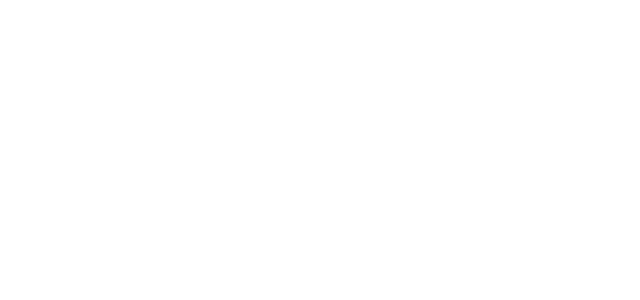
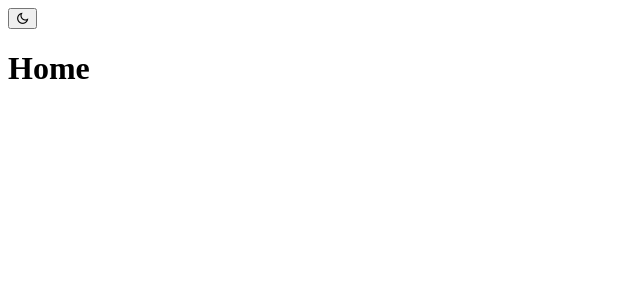
Before and after one commit to jesslyn-caroline/auth-using-firebase, a React (Vite) app: page / in a window 1280 px wide. Before the commit this address had no page. Shown: the top 300 px of the page, without its empty margins (0-640 px from the left). Built offline with nearby package versions, Linux system fonts and the light colour scheme; a web font is replaced by a local one.

Commit message:
Add routes [Login, Signup, Home]

```diff
--- a/src/App.tsx
+++ b/src/App.tsx
@@ -1,9 +1,17 @@
-import { Routes } from "react-router"
+import { Route, Routes } from "react-router"
+import Layout from "./layouts/layout"
+import Home from "./pages/home"
+import Login from "./pages/login"
+import Signup from "./pages/signup"
 
 function App() {
   return (
     <Routes>
-
+      <Route path="/" element={<Layout />}>
+        <Route index element={<Home />}></Route>
+        <Route path="login" element={<Login />}></Route>
+        <Route path="signup" element={<Signup />}></Route>
+      </Route>
     </Routes>
   )
 }
```
